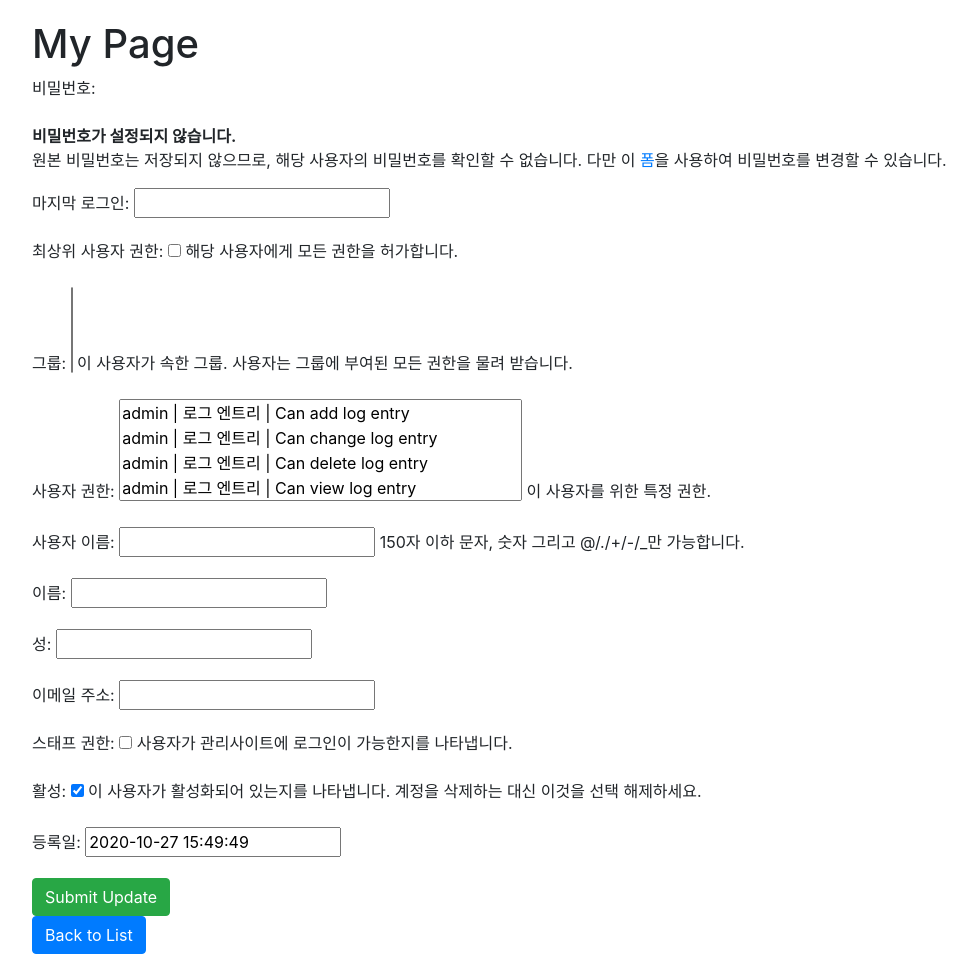
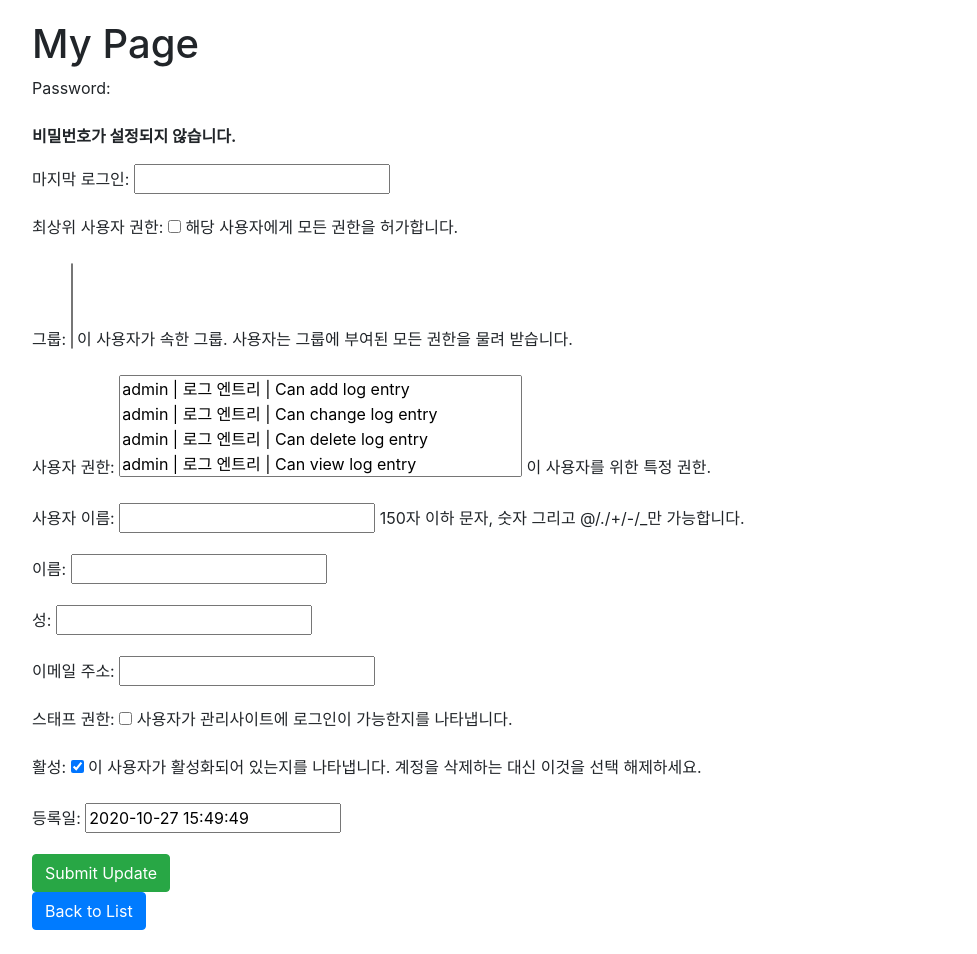
Before and after one commit to mindobiee/DjangoProject, a Django app: page /member/update/ in a window 1280 px wide. Shown: the part 70-1024 px from the top of the page, without its empty margins (68-1045 px from the left). After the commit the page ends 1000 px from the top, so only its background shows below. Run offline with Django 3.2, Linux system fonts and the light colour scheme; some libraries are stand-ins or nearby versions.

Commit message:
abstractUser 모델 이용 - admin ok

```diff
--- a/insta/insta/settings.py
+++ b/insta/insta/settings.py
@@ -137,3 +137,6 @@ LOGOUT_REDIRECT_URL = "/"
 
 MEDIA_ROOT = os.path.join(BASE_DIR, 'media')
 MEDIA_URL = 'media/'
+
+# 커스텀 유저 모델을 생성하기 위한 셋팅
+AUTH_USER_MODEL = 'member.User'
--- a/insta/member/forms.py
+++ b/insta/member/forms.py
@@ -1,13 +1,108 @@
 from django import forms
 from django.contrib.auth.models import User  # Django 내장모델인 'User'를 import
 from django.contrib.auth.forms import UserCreationForm, \
-    ReadOnlyPasswordHashField  # Django 내장 form인 UserCreationForm 을 import
+    ReadOnlyPasswordHashField, UserChangeForm  # Django 내장 form인 UserCreationForm 을 import
 
 
 # Django의 내장 form인 UserCreationForm를 상속하여 UserCreateForm 클래스를 작성
 from django.core.exceptions import ValidationError
 
+from django import forms
+from django.contrib.auth.forms import ReadOnlyPasswordHashField
+from django.utils.translation import ugettext_lazy as _
 
+from .models import User
+
+#
+# class UserCreationForm(forms.ModelForm):
+#     # 사용자 생성 폼
+#     email = forms.EmailField(
+#         label=_('Email'),
+#         required=True,
+#         widget=forms.EmailInput(
+#             attrs={
+#                 'class': 'form-control',
+#                 'placeholder': _('Email address'),
+#                 'required': 'True',
+#             }
+#         )
+#     )
+#     nickname = forms.CharField(
+#         label=_('Nickname'),
+#         required=True,
+#         widget=forms.TextInput(
+#             attrs={
+#                 'class': 'form-control',
+#                 'placeholder': _('Nickname'),
+#                 'required': 'True',
+#             }
+#         )
+#     )
+#     password1 = forms.CharField(
+#         label=_('Password'),
+#         widget=forms.PasswordInput(
+#             attrs={
+#                 'class': 'form-control',
+#                 'placeholder': _('Password'),
+#                 'required': 'True',
+#             }
+#         )
+#     )
+#     password2 = forms.CharField(
+#         label=_('Password confirmation'),
+#         widget=forms.PasswordInput(
+#             attrs={
+#                 'class': 'form-control',
+#                 'placeholder': _('Password confirmation'),
+#                 'required': 'True',
+#             }
+#         )
+#     )
+#
+#     class Meta:
+#         model = User
+#         fields = ('email', 'nickname')
+#
+#     def clean_password2(self):
+#         # 두 비밀번호 입력 일치 확인
+#         password1 = self.cleaned_data.get("password1")
+#         password2 = self.cleaned_data.get("password2")
+#         if password1 and password2 and password1 != password2:
+#             raise forms.ValidationError("Passwords don't match")
+#         return password2
+#
+#     def save(self, commit=True):
+#         # Save the provided password in hashed format
+#         user = super(UserCreationForm, self).save(commit=False)
+#         user.email = UserManager.normalize_email(self.cleaned_data['email'])
+#         user.set_password(self.cleaned_data["password1"])
+#         if commit:
+#             user.save()
+#         return user
+#
+#
+# class UserChangeForm(forms.ModelForm):
+#     # 비밀번호 변경 폼
+#     password = ReadOnlyPasswordHashField(
+#         label=_('Password')
+#     )
+#
+#     class Meta:
+#         model = User
+#         fields = ('email', 'password', 'is_active', 'is_superuser')
+#
+#     def clean_password(self):
+#         # Regardless of what the user provides, return the initial value.
+#         # This is done here, rather than on the field, because the
+#         # field does not have access to the initial value
+#         return self.initial["password"]
+
+
+
+## user
+#
+
+# 회원가입 폼
 class UserCreateForm(UserCreationForm):
     email = forms.EmailField(required=True)
 
@@ -38,14 +133,21 @@ class UserCreateForm(UserCreationForm):
             self.fields[fieldname].help_text = None
 
 
-# 비밀 번호 변경 폼.
-class UserChangeForm(forms.ModelForm):
+# 업데이트 폼
+class UserUpdateForm(UserChangeForm):
 
     password = ReadOnlyPasswordHashField()
 
-    class Meta:
-        model = User
-        fields = ('email', 'password', 'last_name', 'first_name', 'is_active', 'is_superuser')
+    # class Meta:
+    #     model = User
+    #     fields = ('username', 'email', 'password', 'birth_date', 'image','text')
+
+    widgets={
+        'email' : forms.TextInput(),
+        'birth_date' : forms.DateTimeField(),
+        'text' : forms.Textarea(attrs={'rows':3}),
+        'username' : forms.TextInput(attrs={'readonly':'readonly'})
+    }
 
     def clean_password(self):
         # Regardless of what the user provides, return the initial value.
--- a/insta/member/views.py
+++ b/insta/member/views.py
@@ -1,73 +1,55 @@
 from django.shortcuts import render
 # Create your views here.
+from .forms import UserCreationForm, UserUpdateForm
+from django.contrib.auth.models import User
+from django.contrib.auth import authenticate, login, logout
+from django.contrib.auth.forms import AuthenticationForm
 
-from .forms import UserCreateForm  # UserCreateForm를 import한다.
-from django.contrib.auth.models import User  # User 모델을 import한다.
-
-# Django 내부에 구현된 authenticate(유저인증_
-# login(해당하는 유저 객체를 session에 담기),
-# logout(유저객체 session에서 제거) import하기
-from django.contrib.auth import authenticate, login, logout
-# Django 내부에 구현된 AuthenticationForm import하기
-from django.contrib.auth.forms import AuthenticationForm, UserChangeForm
-
-
-# urls.py에 정의한 path와 매칭되는 메소드를 views.py에서 정의
 
 # 마이 페이지에서 자기 정보를 수정하기
 def update(request):
     if request.method == 'POST':
         # 수정하는 로직 필요
         postdata= request.POST.copy()
-        form = UserChangeForm(postdata)
+        form = UserUpdateForm(postdata)
+
         if form.is_valid():
             form.save()
         return render(request, 'home/base.html', {'message': "계정 정보가 수정되었습니다."})
     else:
-        form = UserChangeForm()
+        form = UserUpdateForm()
         return render(request, 'registration/update.html', {'form': form})
 
 def create_user(request):
-    if request.method == 'POST':  # 요청이 POST형식이면 if문안의 내용실행
-        try:  # objects.create_user 메소드에서 이미 "User"가 존재 할 경우의 예외 처리를 위한 try문
-            # 파라미터를 받아서 변수에 담기
-            username = request.POST['username']
+    if request.method == 'POST':
+        try:
+            nickname = request.POST['nickname']
             email = request.POST['email']
             password = request.POST['password1']
-
-            # User를 생성한다. 이때 기존에 User가 존재하는 등의 예외처리 상황이 나올 수 있음
-            new_user = User.objects.create_user(username, email, password)
-            # 생성된 유저를 DB에 저장한다.
+            new_user = User.objects.create_user(nickname, email, password)
             new_user.save()
-            # 회원가입이 완료되었다면 메시지와 함께 결과 화면 페이지로 이동시킨다
             return render(request, 'registration/signup_done.html', {'message': '회원가입이 완료되었습니다.'})
-
         except:
-            # 예외처리 발생 상황시 메시지와 함께 결과 화면 페이지로 이동시킨다
             return render(request, 'registration/signup_done.html', {'message': '회원이 이미 있음'})
-    else:  # 요청이 POST 방식이 아닐 경우 회원가입 페이지로 이동한다.
-        # UserCreateForm을 form 변수에 담는다.
-        form = UserCreateForm()
-        # 회원가입 페이지로 폼의 데이터와 함께 이동한다.
+    else:
+        form = UserCreationForm()
         return render(request, 'registration/signup.html', {'form': form})
 
 
-# urls.py에서 선언한 path에 매칭되는 logout메소드를 작성
+
 def sign_out(request):
-    logout(request)  # Django 내부에 logout 로직이 구현되어 있어 불러다 쓰기만 하면 된다.
-    # return HttpResponse(status=200)
+    logout(request)
     return render(request, 'home/base.html')
 
 
-# urls.py에서 선언한 path에 매칭되는 login메소드를 작성
 def sign_in(request):
-    if request.method == 'POST':  # 요청이 POST라면 조건문 안이 실행된다.
-        # username과 password를 확인하여 해당 User객체를 user변수에 담기
+    if request.method == 'POST':
         user = authenticate(request, username=request.POST.get('username', ''),
                             password=request.POST.get('password', ''))
         if user is not None:
-            login(request, user)  # Django 내부에 login 로직이 구현되어 있어 불러다 쓰기만 하면된다.
-        return render(request, 'registration/login.html', {'message': "로그인 되었습니다."})
-    else:  # 요청이 GET이라면 else안이 실행된다.
-        form = AuthenticationForm()  # Django에서 지원하는 로그인 form
+            login(request, user)
+            return render(request, 'registration/login.html', {'message': "로그인 되었습니다."})
+        return render(request, 'registration/login.html', {'message': "로그인에 실패하였습니다."})
+    else:
+        form = AuthenticationForm()
         return render(request, 'registration/login.html', {'form': form})
--- a/insta/template/home/navbar.html
+++ b/insta/template/home/navbar.html
@@ -55,15 +55,14 @@
 
         <ul class="navbar-nav ml-5 mr-5">
             <li class="nav-item dropdown mx-1 btn btn-primary">
-                {% if user.is_active %}
+                {% if User.is_active %}
                     <a href="#" class="nav-link dropdown-toggle text-white" data-toggle="dropdown">
                         <i class="fas fa-user"></i>&ensp;
-                        {% firstof user.get_short_name user.get_username %}&ensp;
+                        {% firstof User.get_short_name User.get_username %}&ensp;
                     </a>
                     <div class="dropdown-menu">
-                        <a class="dropdown-item" href="{% url 'logout' %}">Logout from [ {{user.username}} ]</a>
+                        <a class="dropdown-item" href="{% url 'logout' %}">Logout from [ {{User.nickname}} ]</a>
                         <a class="dropdown-item" href="{% url 'update' %}">My Page</a>
-                        <a class="dropdown-item" href="{% url 'join' %}">Register</a>
                     </div>
                 {% else %}
                     <a href="#" class="nav-link dropdown-toggle text-white" data-toggle="dropdown">
```
Also changed, not shown: insta/member/admin.py (+45 -0 lines), insta/member/models.py (+117 -13 lines), insta/db.sqlite3 (deleted).
